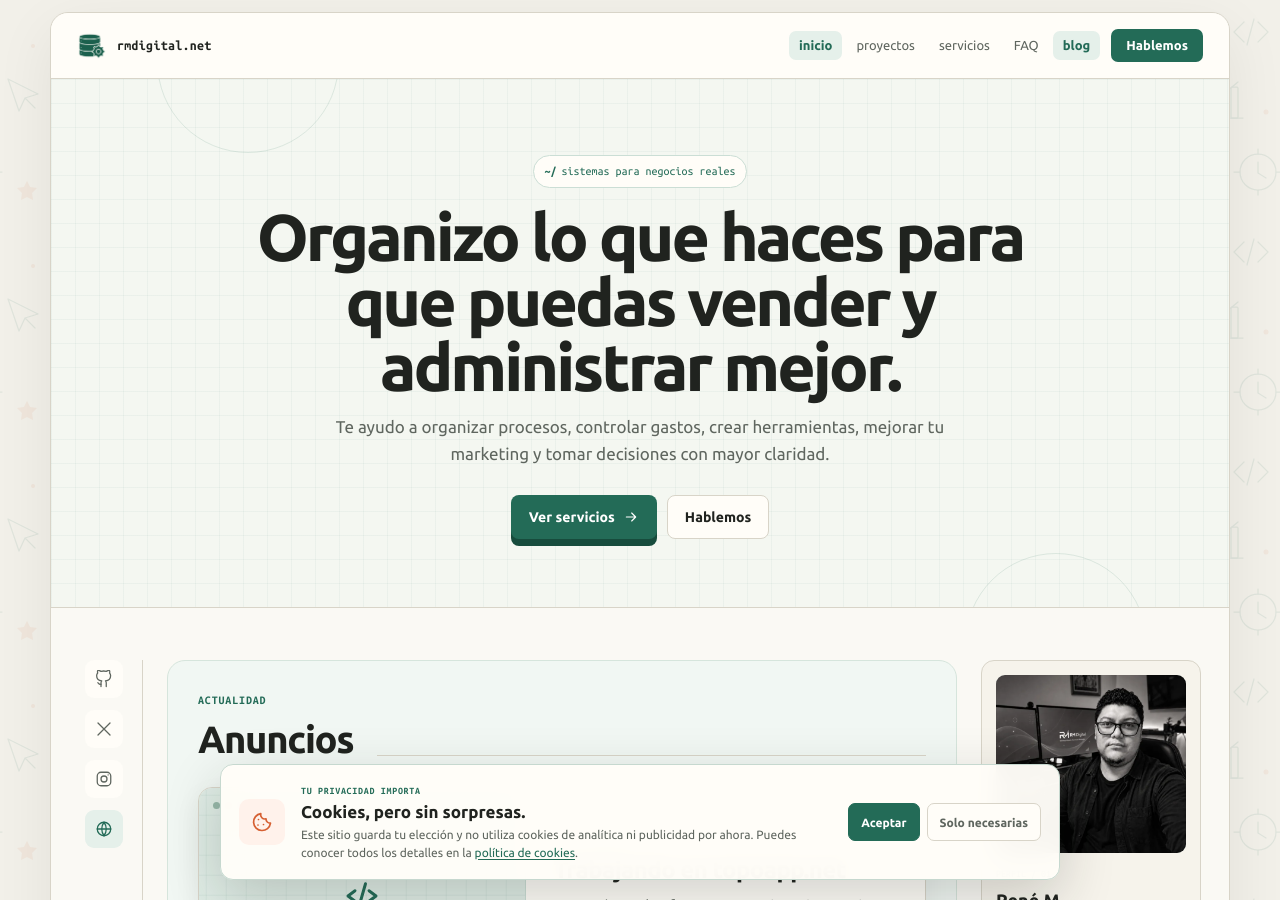
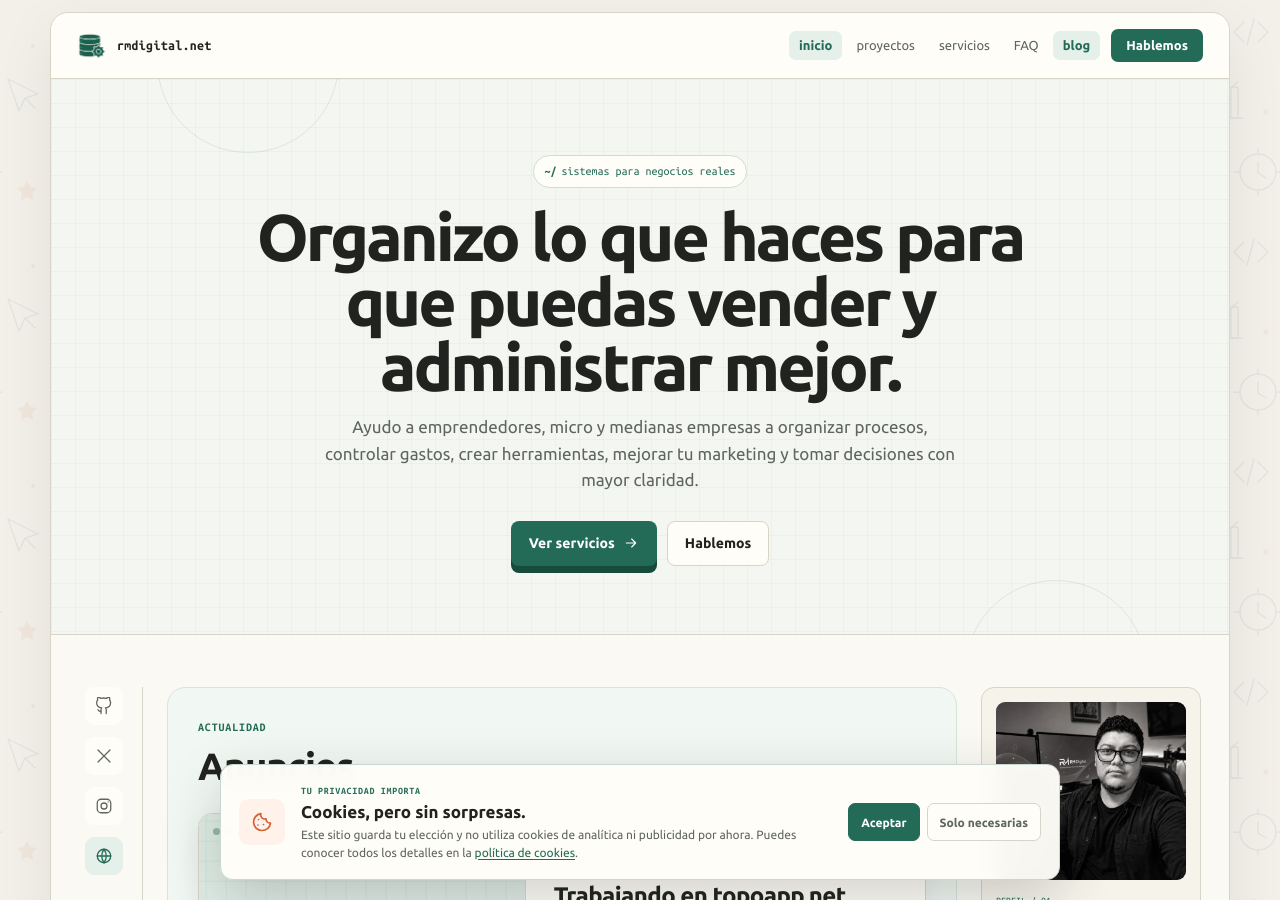
Before and after one commit to renedev0284-creator/rmdigitalnet, a Jekyll site: the page built from index.md, in a window 1280 px wide and 900 px high. Built offline with Jekyll 4.4.1, drawn with Linux system fonts in a browser that asks for light colours.

Commit message:
Add descripción del hero mejorada

```diff
--- a/index.md
+++ b/index.md
@@ -7,7 +7,7 @@ description: >-
 permalink: /
 
 hero_title: "Organizo lo que haces para que puedas vender y administrar mejor."
-hero_sub: "Te ayudo a organizar procesos, controlar gastos, crear herramientas, mejorar tu marketing y tomar decisiones con mayor claridad."
+hero_sub: "Ayudo a emprendedores, micro y medianas empresas a organizar procesos, controlar gastos, crear herramientas, mejorar tu marketing y tomar decisiones con mayor claridad."
 
 now_title: "Trabajando en topoapp.net"
 now_desc: "Construí una plataforma para gestionar inventario, ventas y clientes. Aunque todos los días tiene mejoras, ya puedes usarlo y ordenar tu negocio."
```
